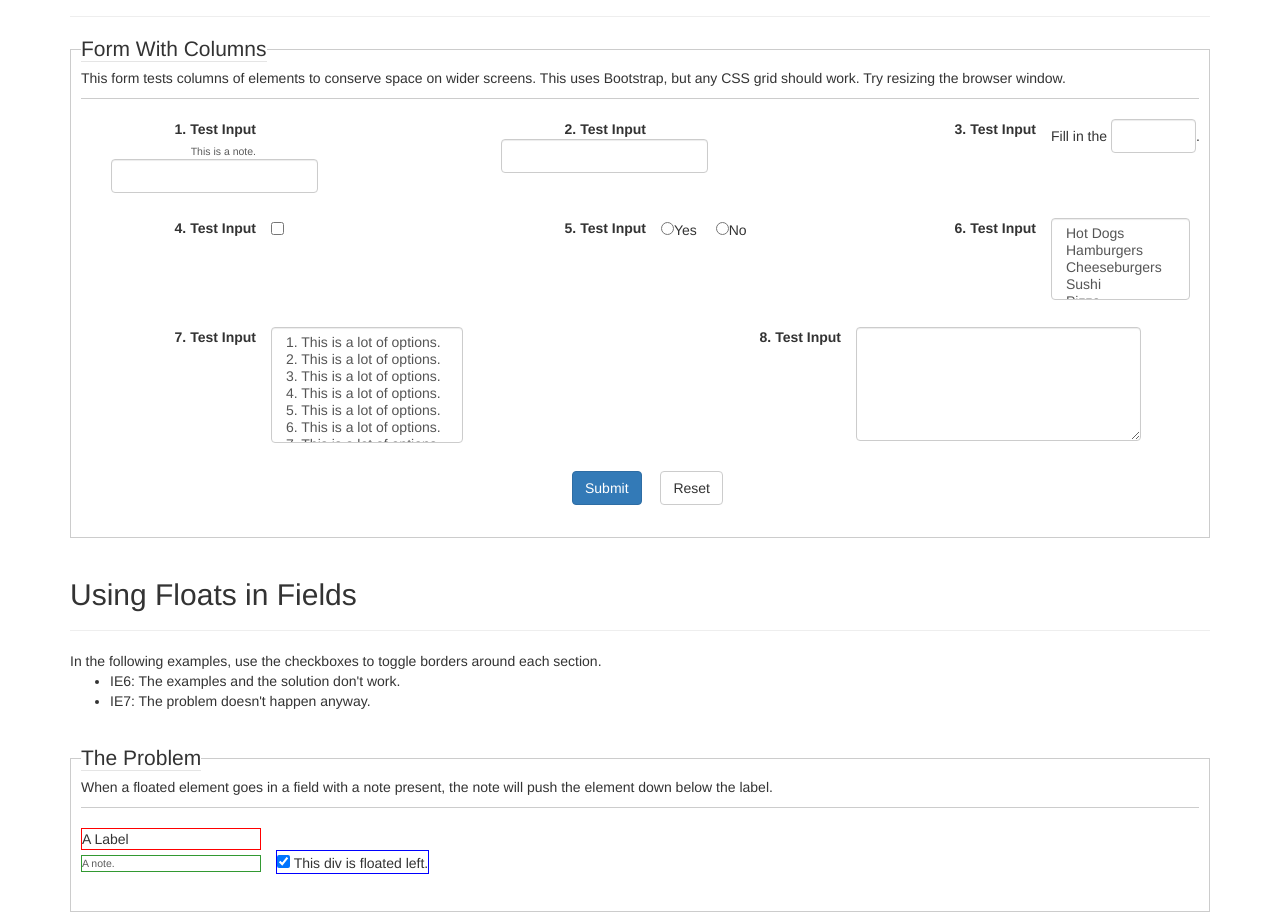
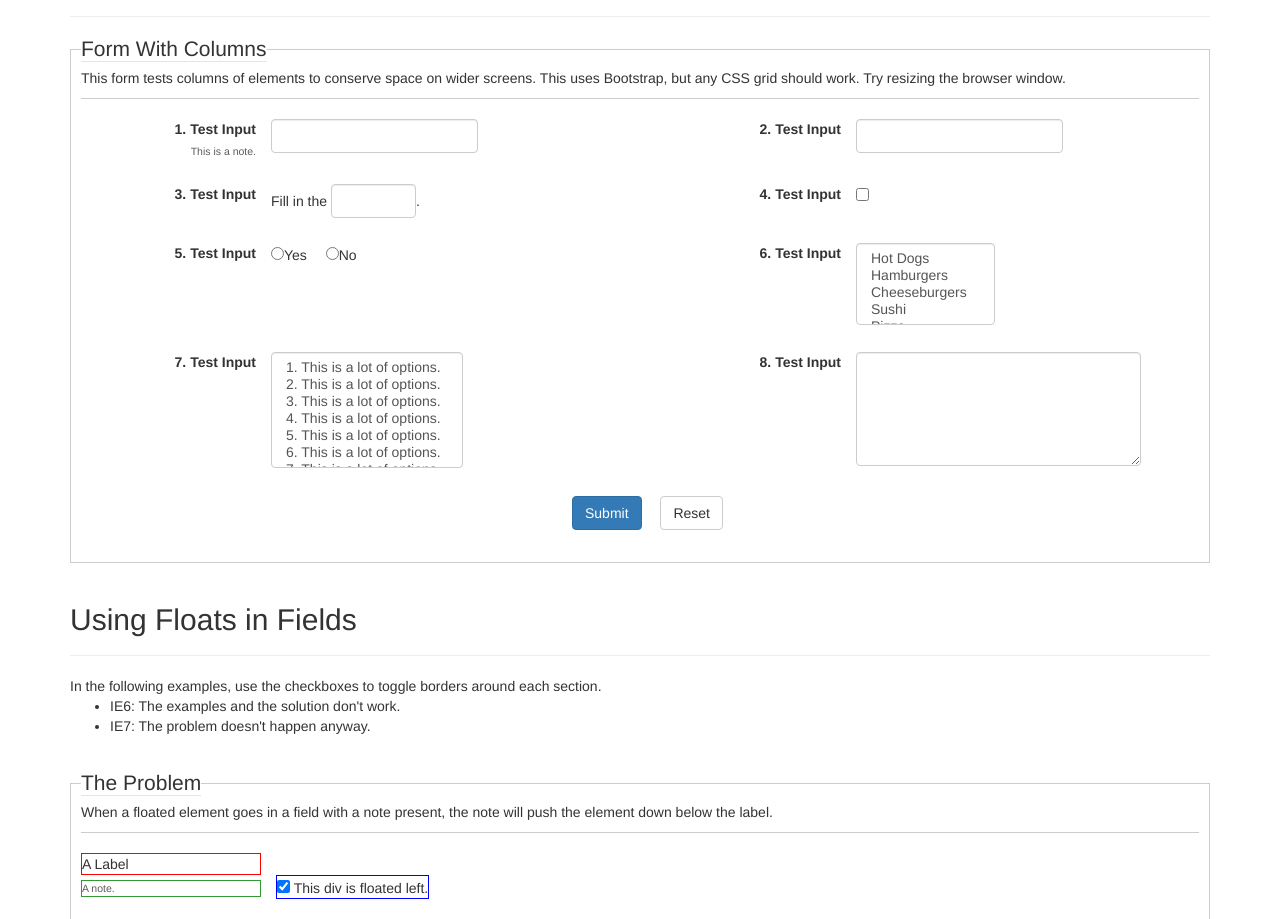
Before and after one commit to sciactive/pform, a website: page index.html in a window 1280 px wide. Shown: the part 5963-6882 px from the top of the page. Drawn offline with nearby package versions, Linux system fonts and the light colour scheme; a script that the page names is missing.

Commit message:
Better styling.

```diff
--- a/index.html
+++ b/index.html
@@ -874,7 +874,7 @@ bower install https://github.com/sciactive/pform.git</pre>
                         </div>
                         <div class="container">
                             <div class="row">
-                                <div class="col-sm-4">
+                                <div class="col-sm-6">
                                     <div class="pf-element">
                                         <label>
                                             <span class="pf-label">1. Test Input</span>
@@ -883,7 +883,7 @@ bower install https://github.com/sciactive/pform.git</pre>
                                         </label>
                                     </div>
                                 </div>
-                                <div class="col-sm-4">
+                                <div class="col-sm-6">
                                     <div class="pf-element">
                                         <label>
                                             <span class="pf-label">2. Test Input</span>
@@ -891,7 +891,9 @@ bower install https://github.com/sciactive/pform.git</pre>
                                         </label>
                                     </div>
                                 </div>
-                                <div class="col-sm-4">
+                            </div>
+                            <div class="row">
+                                <div class="col-sm-6">
                                     <div class="pf-element">
                                         <label>
                                             <span class="pf-label">3. Test Input</span>
@@ -899,9 +901,7 @@ bower install https://github.com/sciactive/pform.git</pre>
                                         </label>
                                     </div>
                                 </div>
-                            </div>
-                            <div class="row">
-                                <div class="col-sm-4">
+                                <div class="col-sm-6">
                                     <div class="pf-element">
                                         <label>
                                             <span class="pf-label">4. Test Input</span>
@@ -909,7 +909,9 @@ bower install https://github.com/sciactive/pform.git</pre>
                                         </label>
                                     </div>
                                 </div>
-                                <div class="col-sm-4">
+                            </div>
+                            <div class="row">
+                                <div class="col-sm-6">
                                     <div class="pf-element">
                                         <span class="pf-label">5. Test Input</span>
                                         <div class="pf-group">
@@ -918,7 +920,7 @@ bower install https://github.com/sciactive/pform.git</pre>
                                         </div>
                                     </div>
                                 </div>
-                                <div class="col-sm-4">
+                                <div class="col-sm-6">
                                     <div class="pf-element">
                                         <span class="pf-label">6. Test Input</span>
                                         <select class="pf-field form-control" name="likefoods" multiple="multiple" size="4">
```
